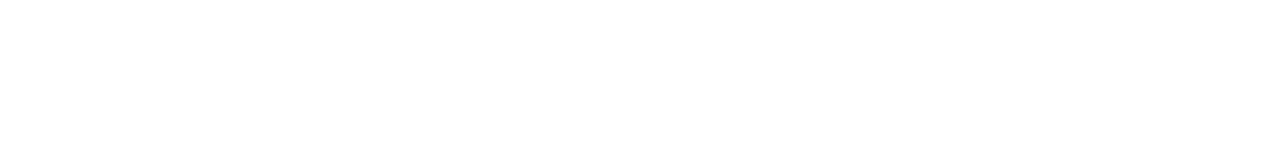
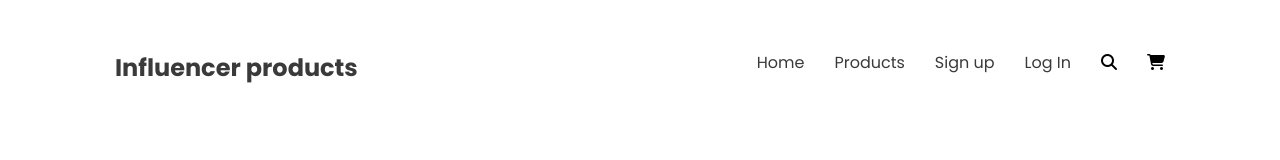
Before and after one commit to naeem-web84/influencer-gear-ni, a plain HTML site: page index.html in a window 1280 px wide. Drawn offline with Linux system fonts and the light colour scheme.

Commit message:
commiting nav all

```diff
--- a/index.html
+++ b/index.html
@@ -5,8 +5,28 @@
     <meta name="viewport" content="width=device-width, initial-scale=1.0">
     <title>Influener Gear</title>
     <link rel="stylesheet" href="style/style.css">
+
+    <link rel="stylesheet" href="https://cdnjs.cloudflare.com/ajax/libs/font-awesome/6.7.2/css/all.min.css" integrity="sha512-Evv84Mr4kqVGRNSgIGL/F/aIDqQb7xQ2vcrdIwxfjThSH8CSR7PBEakCr51Ck+w+/U6swU2Im1vVX0SVk9ABhg==" crossorigin="anonymous" referrerpolicy="no-referrer" />
 </head>
-<body>
+<body class="poppins-regular">
+    <header>
+        <nav class="display-flex">
+            <h3 class="nav-head-h3">Influencer products</h3>
+             <ul class="display-flex">
+                <li><a href="#">Home</a></li>
+                <li><a href="#">Products</a></li>
+                <li><a href="#">Sign up</a></li>
+                <li><a href="#">Log In</a></li>
+                <li><i class="fa-solid fa-magnifying-glass"></i></li>
+                <li><i class="fa-solid fa-cart-shopping"></i></li>
+             </ul>
+        </nav>
+    </header>
+    <main>
 
+    </main>
+    <footer>
+
+    </footer>
 </body>
 </html>
--- a/style/style.css
+++ b/style/style.css
@@ -0,0 +1,104 @@
+@import url('https://fonts.googleapis.com/css2?family=Poppins:ital,wght@0,100;0,200;0,300;0,400;0,500;0,600;0,700;0,800;0,900;1,100;1,200;1,300;1,400;1,500;1,600;1,700;1,800;1,900&display=swap');
+
+
+.poppins-regular {
+    font-family: "Poppins", serif;
+    font-weight: 400;
+    font-style: normal;
+  }
+
+
+  *{
+    margin: 0;
+    padding: 0;
+    box-sizing: border-box;
+  }
+
+  nav, main, footer{
+    max-width: 1050px;
+    margin: 0px auto;
+  }
+
+  /* SHARED TAGS */
+  .display-flex{
+    display: flex;
+  }
+
+  .nav-head-h3{
+    font-weight: bold;
+    font-size: 1.5rem;
+    color: rgba(58, 58, 58, 1);
+  }
+
+
+  /* HEADER SECTION */
+  nav{
+    justify-content: space-between;
+    margin-top: 50px;
+  }
+
+  nav ul{
+    gap: 30px;
+  }
+
+  nav li {
+    list-style: none;
+
+  }
+
+  nav li a{
+    text-decoration: none;
+    color: rgba(58, 58, 58, 1);
+  }
+
+
+
+
+
+
+
+
+
+
+
+
+
+
+  /* MEDIA QUERY */
+  /* SMALL DEVICE */
+@media screen and (max-width: 576px) {
+    nav, nav ul{
+        flex-direction: column;
+        justify-content: center;
+        align-items: center;
+      }
+}
+
+
+
+
+
+
+
+  /* MEDIUMDEVICE */
+
+  @media screen and (min-width: 576px) and (max-width: 800px) {
+    nav, nav ul{
+        flex-direction: column;
+        align-items: center;
+      }
+}
+
+
+/* LARGE DEVICE */
+@media screen and (min-width: 801px) and (max-width: 1050px) {
+    nav{
+        justify-content: space-evenly;
+        align-items: center;
+      }
+
+      nav ul{
+        justify-content: space-evenly;
+        align-items: center;
+      }
+}
```
